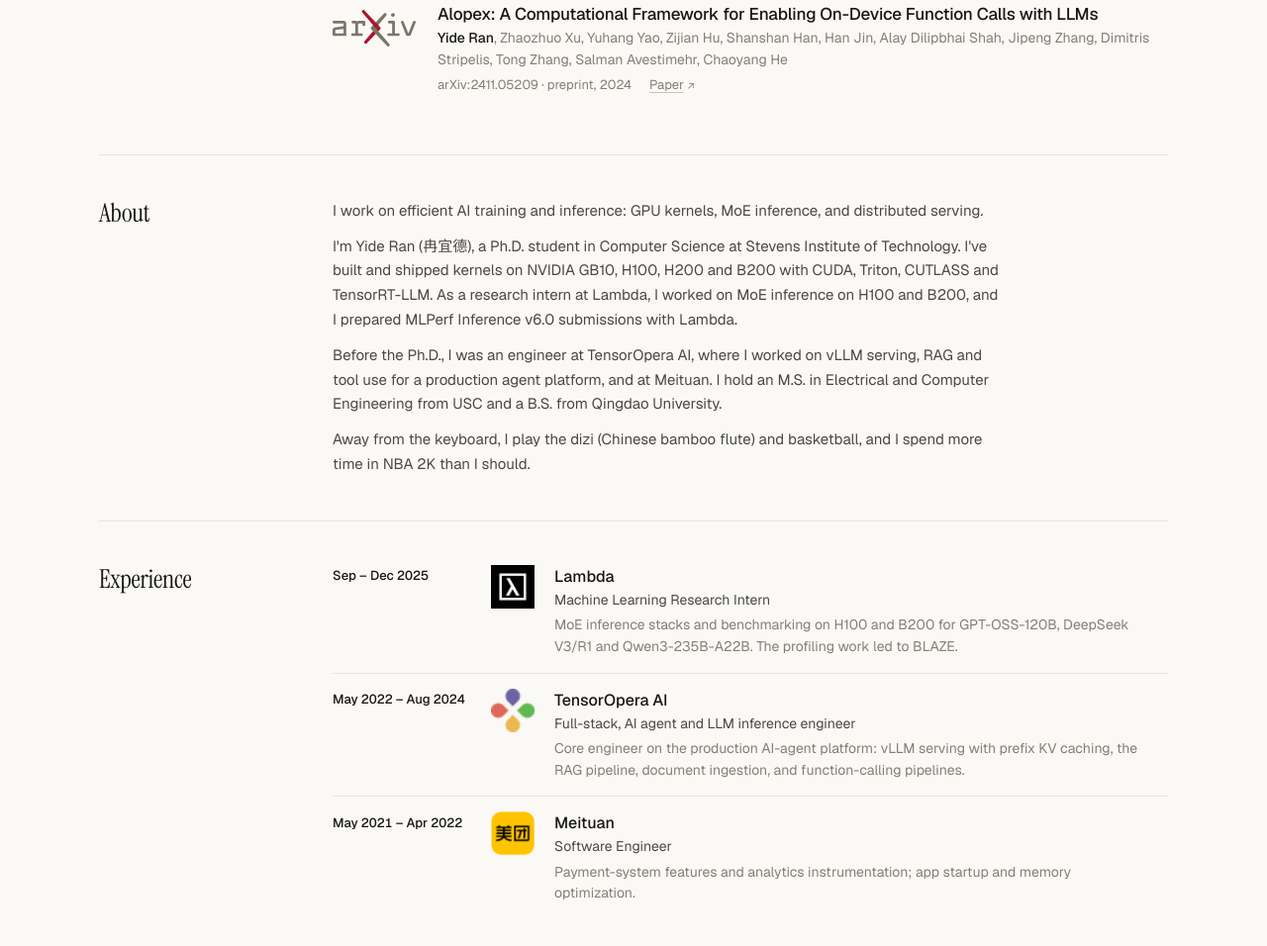
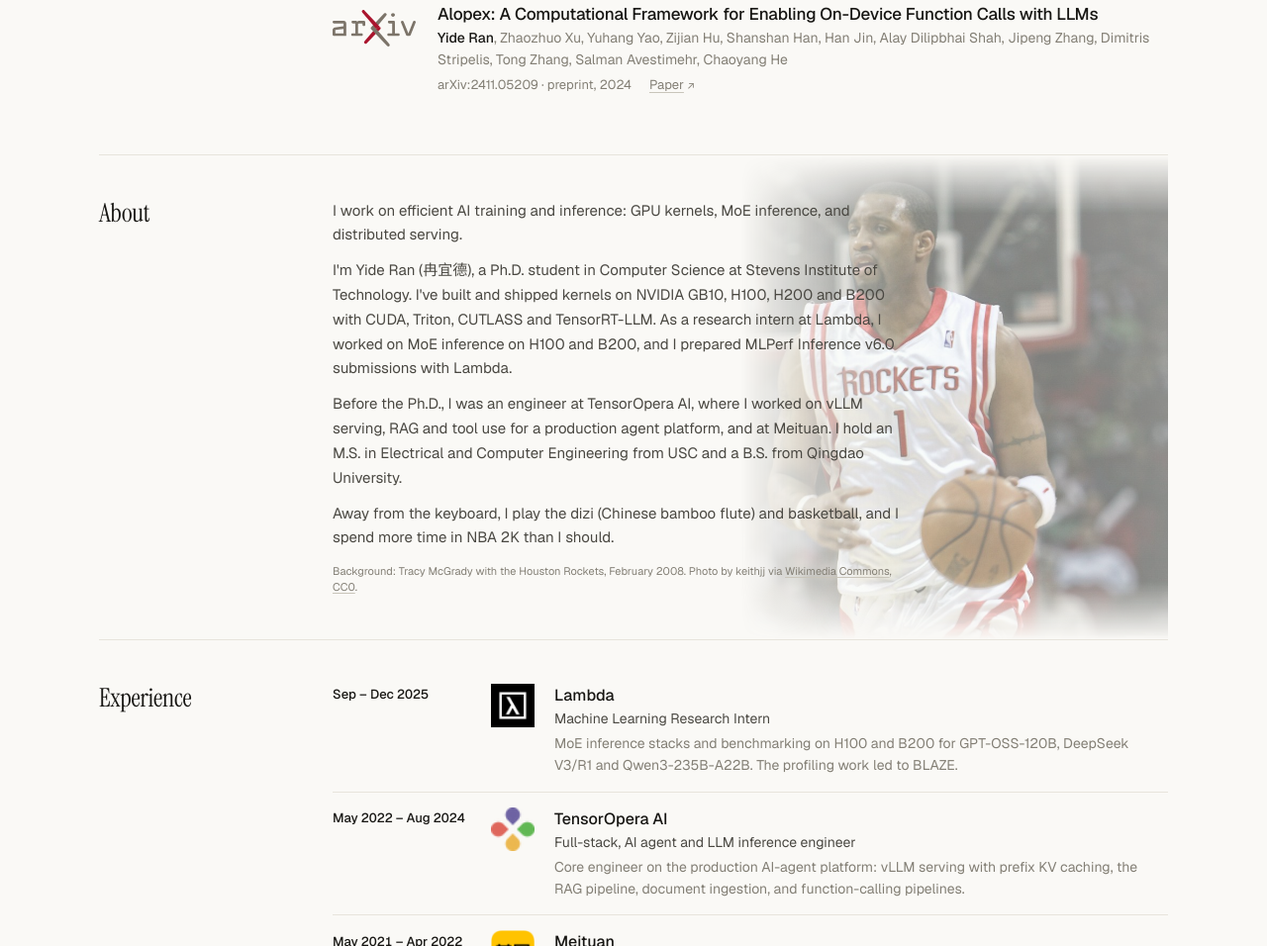
Before and after one commit to RyanAIResearch/RyanAIResearch.github.io, a plain HTML site: page index.html in a window 1280 px wide. Shown: the part 2777-3733 px from the top of the page at 99% size. Drawn offline with nearby package versions, Linux system fonts and the light colour scheme.

Commit message:
Add a faded Tracy McGrady (Rockets) photo behind About

```diff
--- a/assets/style.css
+++ b/assets/style.css
@@ -121,6 +121,18 @@ ol.pubs li > :not(.venue-logo) { grid-column: 2; }
 /* About */
 .prose { display: grid; gap: .75em; max-width: 68ch; font-size: .9375rem; line-height: 1.65; color: var(--ink-2); }
 
+/* About: faded photo of Tracy McGrady with the Rockets (CC0, Wikimedia Commons), right of the text */
+#about { position: relative; isolation: isolate; }
+#about .prose { max-width: 58ch; }
+#about::after { content: ""; position: absolute; z-index: -1; top: 0; bottom: 0; right: 0; width: min(40%, 460px); pointer-events: none;
+  background: url("tracy-mcgrady-rockets.jpg") 50% 18% / cover no-repeat; opacity: .5;
+  -webkit-mask-image: linear-gradient(to right, transparent 0, #000 38%), linear-gradient(to bottom, transparent 0, #000 12%, #000 88%, transparent 100%);
+  -webkit-mask-composite: source-in;
+  mask-image: linear-gradient(to right, transparent 0, #000 38%), linear-gradient(to bottom, transparent 0, #000 12%, #000 88%, transparent 100%);
+  mask-composite: intersect; }
+.photo-credit { margin: .25em 0 0; font-size: .6875rem; line-height: 1.45; color: var(--muted); }
+.photo-credit a { color: inherit; text-decoration: underline; text-decoration-color: var(--line-strong); text-underline-offset: 2px; }
+
 /* Experience, education */
 ol.entries { list-style: none; margin: 0; padding: 0; }
 ol.entries li { display: grid; grid-template-columns: 140px 44px minmax(0, 1fr); gap: 4px 20px; align-items: start; padding-block: 15px; border-top: 1px solid var(--line); }
@@ -155,6 +167,8 @@ footer a { min-height: 32px; }
   ol.entries li { grid-template-columns: 120px 44px minmax(0, 1fr); }
 }
 @media (max-width: 760px) {
+  #about .prose { max-width: none; }
+  #about::after { width: 72%; opacity: .2; }
   html { scroll-padding-top: 76px; }
   .wrap { padding-inline: max(24px, env(safe-area-inset-left)) max(24px, env(safe-area-inset-right)); }
   .nav { height: 60px; }
--- a/index.html
+++ b/index.html
@@ -12,7 +12,7 @@
 <link rel="preconnect" href="https://fonts.googleapis.com">
 <link rel="preconnect" href="https://fonts.gstatic.com" crossorigin>
 <link rel="stylesheet" href="https://fonts.googleapis.com/css2?family=Instrument+Serif:ital@0;1&family=Geist:wght@400;500&family=Geist+Mono:wght@400&display=swap">
-<link rel="stylesheet" href="assets/style.css?v=20261104e">
+<link rel="stylesheet" href="assets/style.css?v=20261114b">
 <meta property="og:title" content="Yide Ran (冉宜德) | AI Infrastructure &amp; Post-Training">
 <meta property="og:description" content="Yide Ran (冉宜德) is a Ph.D. student at Stevens Institute of Technology researching GPU kernels, MoE inference, distributed serving, and PEFT training.">
 <meta property="og:type" content="profile">
@@ -280,6 +280,7 @@
       <p>I'm Yide Ran (<span lang="zh-Hans">冉宜德</span>), a Ph.D. student in Computer Science at Stevens Institute of Technology. I've built and shipped kernels on NVIDIA GB10, H100, H200 and B200 with CUDA, Triton, CUTLASS and TensorRT-LLM. As a research intern at Lambda, I worked on MoE inference on H100 and B200, and I prepared MLPerf Inference v6.0 submissions with Lambda.</p>
       <p>Before the Ph.D., I was an engineer at TensorOpera AI, where I worked on vLLM serving, RAG and tool use for a production agent platform, and at Meituan. I hold an M.S. in Electrical and Computer Engineering from USC and a B.S. from Qingdao University.</p>
       <p>Away from the keyboard, I play the dizi (Chinese bamboo flute) and basketball, and I spend more time in NBA 2K than I should.</p>
+      <p class="photo-credit">Background: Tracy McGrady with the Houston Rockets, February 2008. Photo by keithjj via <a href="https://commons.wikimedia.org/wiki/File:Tracy_McGrady_2008-02-13.jpg">Wikimedia Commons</a>, <a href="https://creativecommons.org/publicdomain/zero/1.0/">CC0</a>.</p>
     </div>
   </section>
 
```
Also changed, not shown: assets/tracy-mcgrady-rockets.jpg (added).
